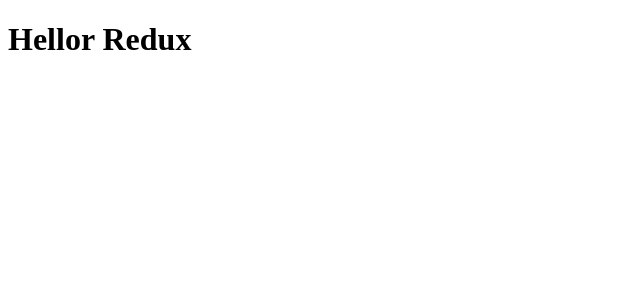
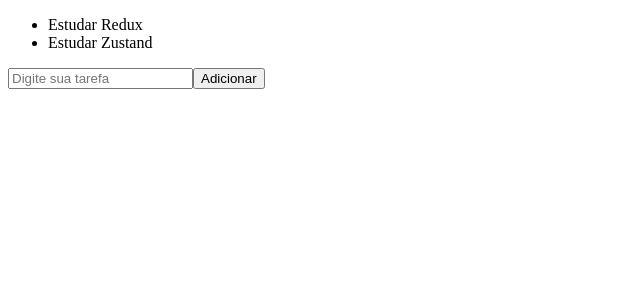
Before and after one commit to diegohferraz/react-redux-zustand, a React (Vite) app: page / in a window 1280 px wide. Shown: the top 300 px of the page, without its empty margins (0-640 px from the left). Built offline with nearby package versions, Linux system fonts and the light colour scheme.

Commit message:
feat: adds read data from redux

```diff
--- a/package.json
+++ b/package.json
@@ -12,7 +12,8 @@
   "dependencies": {
     "@reduxjs/toolkit": "^2.9.0",
     "react": "^19.1.1",
-    "react-dom": "^19.1.1"
+    "react-dom": "^19.1.1",
+    "react-redux": "^9.2.0"
   },
   "devDependencies": {
     "@eslint/js": "^9.36.0",
--- a/src/App.tsx
+++ b/src/App.tsx
@@ -1,5 +1,15 @@
+import { Provider as ReduxProvider } from 'react-redux'
+
+import { AddTodo } from "./components/AddTodo";
+import { TodoList } from "./components/TodoList";
+
+import { store } from './store/index';
+
 export function App() {
   return (
-    <h1>Hellor Redux</h1>
+    <ReduxProvider store={store}>
+      <TodoList />
+      <AddTodo />
+    </ReduxProvider>
   )
 }
--- /dev/null
+++ b/src/components/AddTodo.tsx
@@ -0,0 +1,22 @@
+import { useState } from "react"
+
+export function AddTodo() {
+  const [newTodo, setNewTodo] = useState("")
+
+  function handleAddTodo(event: React.FormEvent) {
+    event.preventDefault()
+    console.log("Adicionando nova tarefa:", newTodo)
+    setNewTodo("")
+  }
+
+  return (
+    <form onSubmit={handleAddTodo}>
+      <input
+        type="text"
+        placeholder="Digite sua tarefa"
+        value={newTodo}
+        onChange={e => setNewTodo(e.target.value)} />
+      <button type="submit">Adicionar</button>
+    </form>
+  )
+}
--- /dev/null
+++ b/src/components/TodoList.tsx
@@ -0,0 +1,13 @@
+import { useSelector } from "react-redux"
+
+export function TodoList() {
+  const todos = useSelector(state => state.todo)
+
+  return (
+    <ul>
+      {todos.map((todo, index) => (
+        <li key={index}>{todo}</li>
+      ))}
+    </ul>
+  )
+}
```
Also changed, not shown: 1 other file (tests, documents, lock files or other folders).
